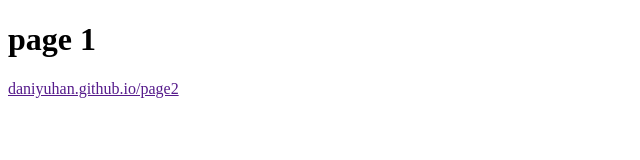
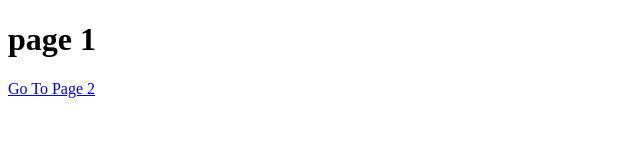
Before and after one commit to daniyuhan/daniyuhan.github.io, a plain HTML site: page page1.html in a window 1280 px wide. Shown: the whole page, without its empty margins (0-640 px from the left). Drawn offline with Linux system fonts and the light colour scheme.

Commit message:
Update Link

```diff
--- a/page1.html
+++ b/page1.html
@@ -6,6 +6,6 @@
 
 <body>
   <h1>page 1</h1>
-  <p><a href>daniyuhan.github.io/page2</a></p>
+  <p><a href="daniyuhan.github.io/page2">Go To Page 2</a></p>
 </body>
 </html>
```
